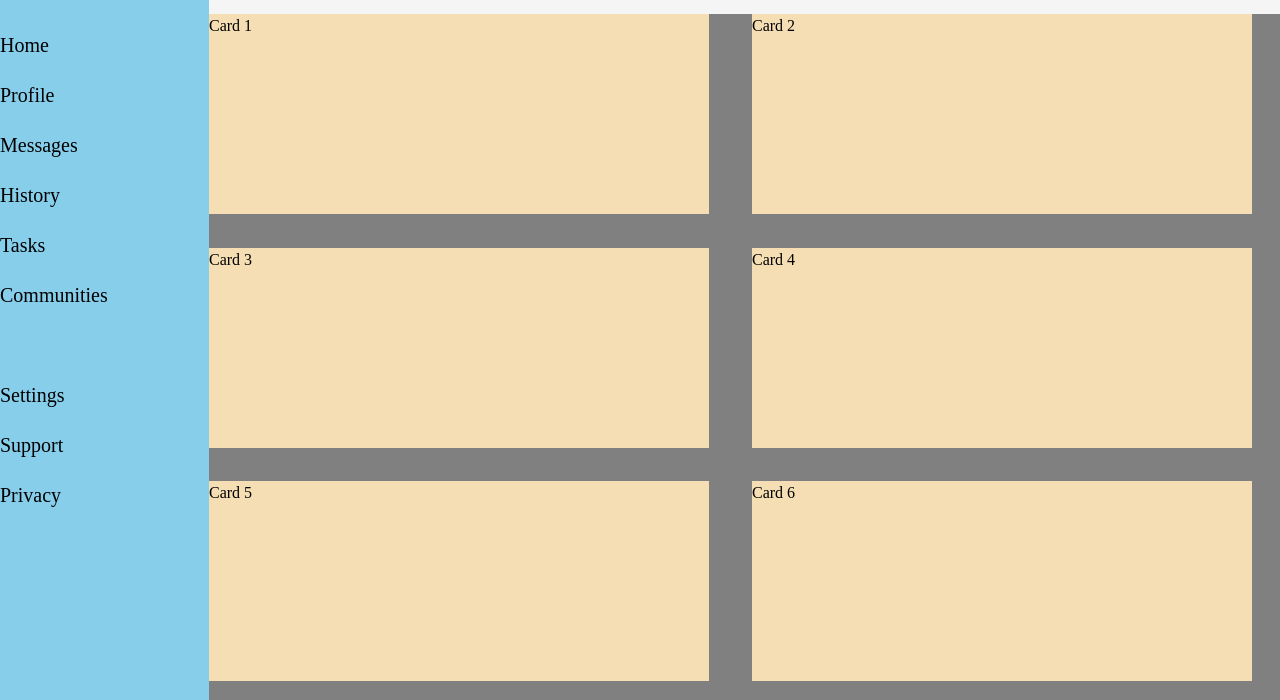
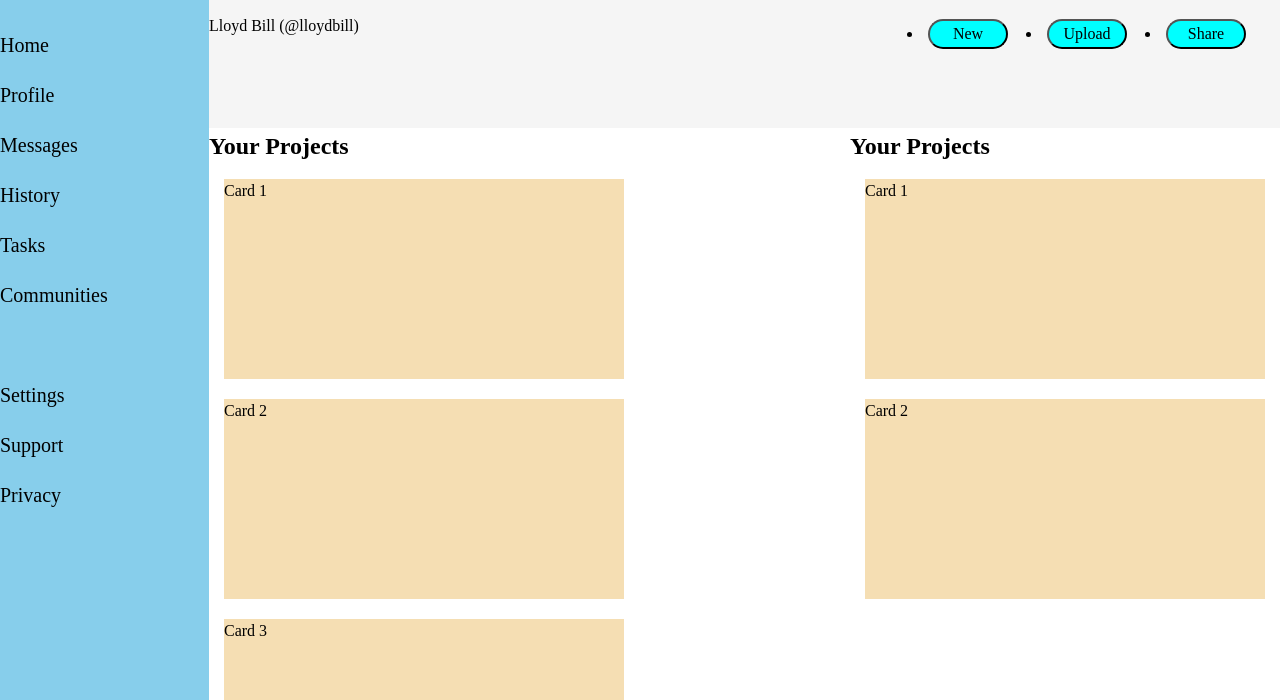
Before and after one commit to lloydeebill/odin-dashboard, a plain HTML site: page index.html in a window 1280 px wide. Shown: the part 100-800 px from the top of the page. Drawn offline with Linux system fonts and the light colour scheme.

Commit message:
updated layout regarding title for each respective content side in main content

```diff
--- a/index.html
+++ b/index.html
@@ -45,12 +45,25 @@
 
     </div>
     <div class="main-content">
+
+      <div class="left-side">
+        <h2>Your Projects</h2>
+        <div class="left-card-container">
           <div class="card">Card 1</div>
           <div class="card">Card 2</div>
           <div class="card">Card 3</div>
           <div class="card">Card 4</div>
           <div class="card">Card 5</div>
           <div class="card">Card 6</div>
+        </div>
+      </div>
+      <div class="right-side">
+        <h2>Your Projects</h2>
+        <div class="right-card-container">
+          <div class="card">Card 1</div>
+          <div class="card">Card 2</div>
+        </div>
+      </div>
 
     </div>
 
--- a/styles.css
+++ b/styles.css
@@ -40,7 +40,6 @@ p, h1, h2, h3, h4, h5, h6 {
   display: grid;
   grid-template-rows: 1fr 1fr;
   grid-column: 2 / 6;
-
 }
 
 .upper-header{
@@ -48,6 +47,7 @@ p, h1, h2, h3, h4, h5, h6 {
   grid-template-rows: 1fr 1fr;
   grid-template-columns: 2fr 1fr;
 }
+
 
 .banner{
   display: grid;
@@ -76,14 +76,27 @@ button {
 }
 
 .main-content {
-  background-color: grey;
   display: grid;
-  gap: 15px;
-  grid-template-columns: 1fr 1fr;
+  grid-template-columns: 2fr 1fr;
 }
 
+.left-card-container , .right-card-container{
+  display: grid;
+  grid-template-columns: repeat(auto-fit, minmax(400px, 1fr));
+  margin: 15px;
+  gap: 20px;
+  align-items: center;
+}
+
+
+
+.right-card-container {
+  display: grid;
+}
+
+
 .card {
-  width: 500px;
+  width: 400px;
   height: 200px;
   background-color: wheat;
 }
```
Lines whose indentation alone changed are shown as unchanged.
